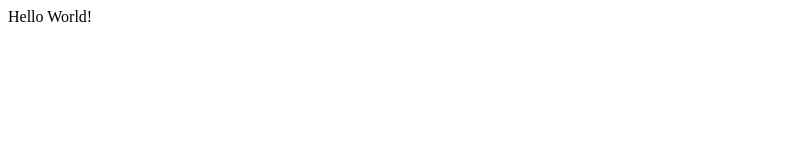
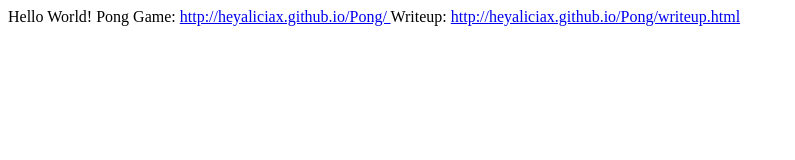
Before and after one commit to heyaliciax/heyaliciax.github.io, a plain HTML site: page index.html in a window 1280 px wide. Shown: the whole page, without its empty margins (0-795 px from the left). Drawn offline with Linux system fonts and the light colour scheme.

Commit message:
Update index.html
add <a href>

```diff
--- a/index.html
+++ b/index.html
@@ -17,6 +17,9 @@
 </head>
 <body>
   Hello World!
+
+  Pong Game: <a href="http://heyaliciax.github.io/Pong/"> http://heyaliciax.github.io/Pong/ </a>
+  Writeup: <a href="http://heyaliciax.github.io/Pong/writeup.html"> http://heyaliciax.github.io/Pong/writeup.html </a>
 </body>
 
 </html>
```
